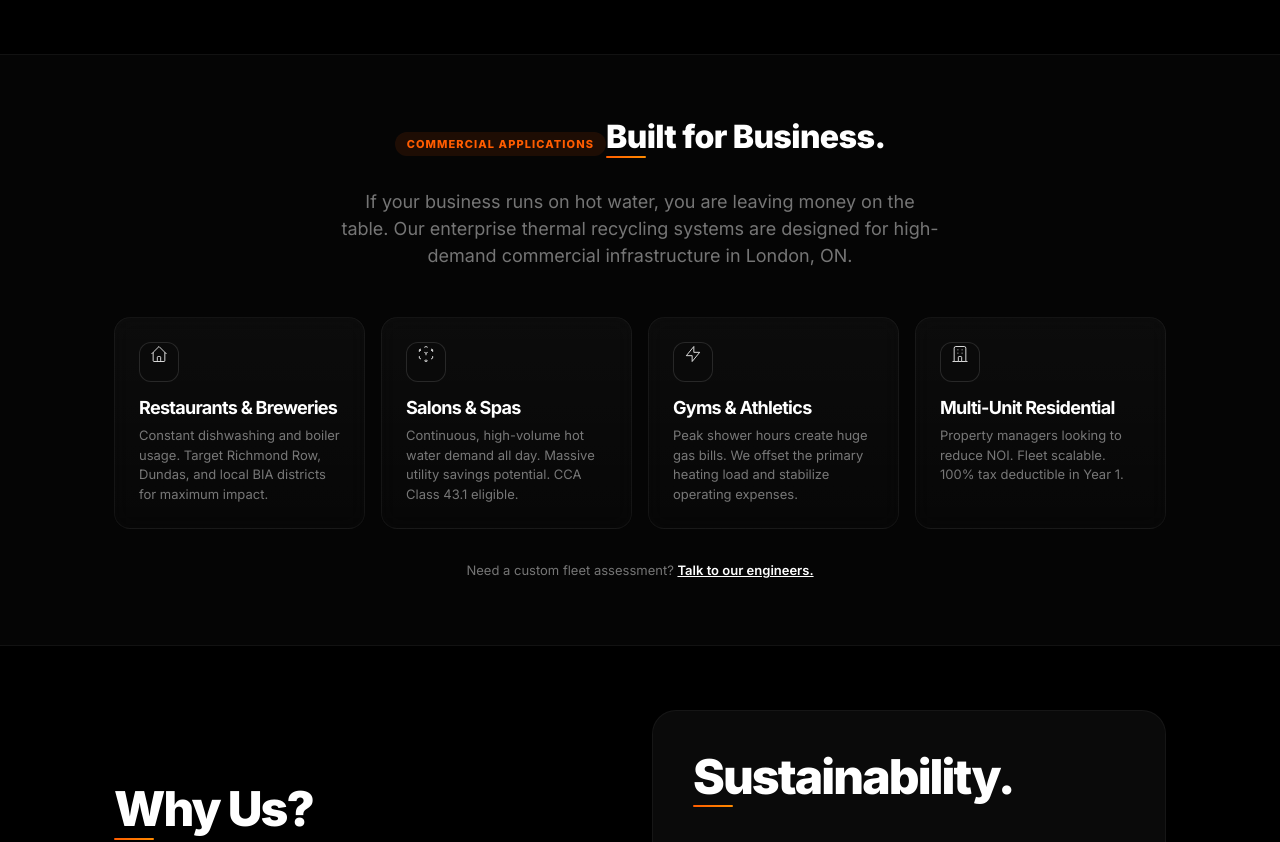
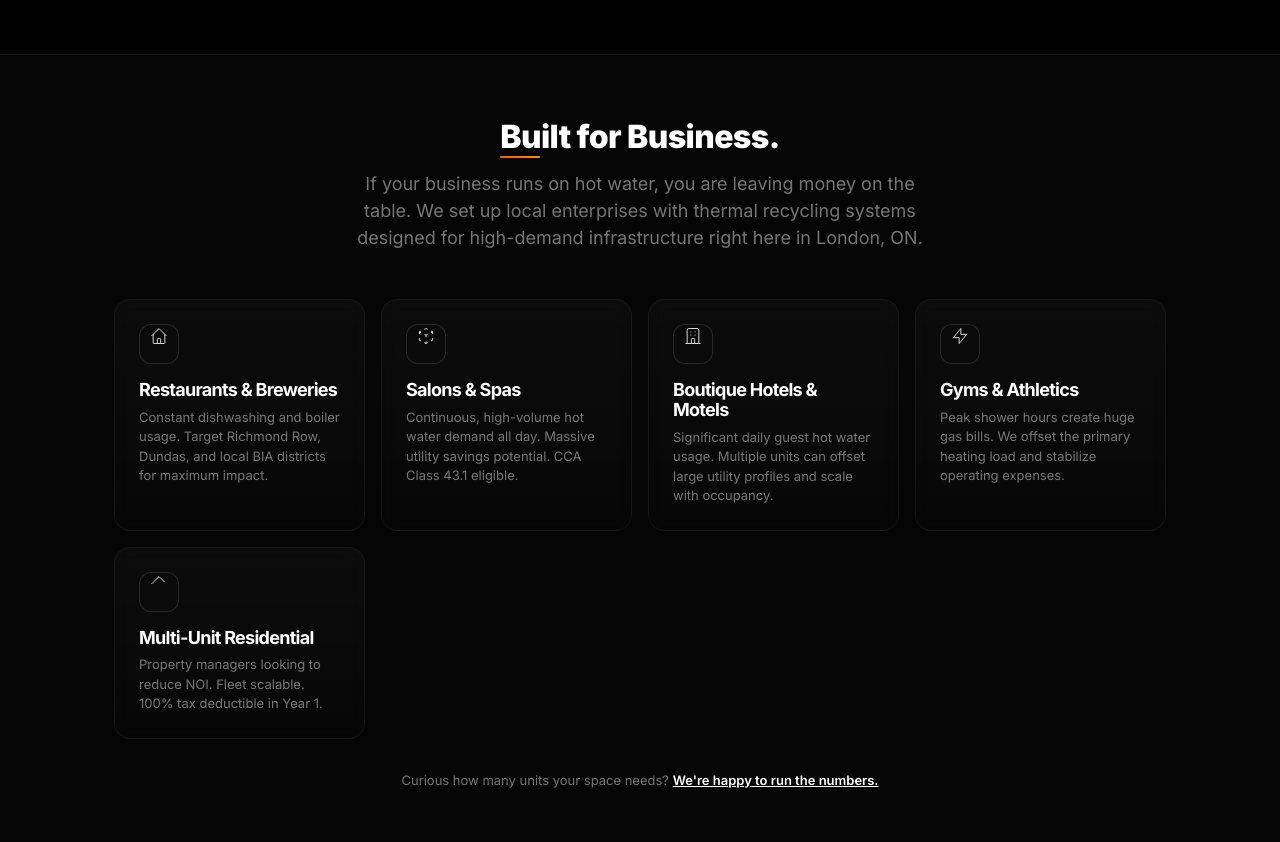
Before and after one commit to London-mining-company/genesis-heating, a Preact app: page / in a window 1280 px wide. Shown: the part 2520-3362 px from the top of the page. Built offline with nearby package versions, Linux system fonts and the light colour scheme.

Commit message:
UI: Soften commercial SEO and adjust Built for Business section

```diff
--- a/index.html
+++ b/index.html
@@ -8,12 +8,12 @@
   <meta name="viewport" content="width=device-width, initial-scale=1.0" />
 
   <!-- Primary SEO -->
-  <title>Commercial Water Heaters & Thermal Recycling | Genesis Heating Solutions London ON</title>
-  <meta name="title" content="Commercial Water Heaters & Thermal Recycling | Genesis Heating Solutions London ON">
+  <title>Smart Water Heating for Homes & Businesses | Genesis Heating London ON</title>
+  <meta name="title" content="Smart Water Heating for Homes & Businesses | Genesis Heating London ON">
   <meta name="description"
-    content="London's definitive commercial thermal recycling installer. Upgrade restaurants, salons, and gyms with smart water heaters that qualify for 100% CCA Class 43.1 immediate expensing." />
+    content="London's trusted installer for thermal recycling water heaters. Lower your home's utility bills automatically, or write off equipment for your business under CCA Class 43.1." />
   <meta name="keywords"
-    content="commercial water heater london ontario, commercial hvac london ontario, thermal recycling, cca class 43.1, restaurant water heater, genesis heating solutions, business tax deduction hvac, smart hvac london">
+    content="smart water heater london ontario, commercial water heater london ontario, thermal recycling, cca class 43.1, restaurant water heater, residential hvac london, business tax deduction hvac, genesis heating solutions">
   <meta name="robots" content="index, follow">
   <meta name="language" content="English">
   <meta name="geo.region" content="CA-ON" />
@@ -27,9 +27,9 @@
   <!-- Open Graph / Facebook -->
   <meta property="og:type" content="website">
   <meta property="og:url" content="https://www.genesisheatingsolutions.ca/">
-  <meta property="og:title" content="Commercial Water Heating that Pays You Back | Genesis London ON">
+  <meta property="og:title" content="Smart Water Heating for Homes & Businesses | Genesis London ON">
   <meta property="og:description"
-    content="Professional HVAC installation for London businesses. Drop your gas bill and write off the equipment 100% in Year 1 with thermal recycling.">
+    content="Professional HVAC installation for London homes and businesses. Drop your gas bill and write off the equipment 100% in Year 1 with thermal recycling.">
   <meta property="og:image" content="https://www.genesisheatingsolutions.ca/genesis-brand.jpg">
   <meta property="og:image:width" content="1200">
   <meta property="og:image:height" content="630">
@@ -37,9 +37,9 @@
   <!-- Twitter -->
   <meta property="twitter:card" content="summary_large_image">
   <meta property="twitter:url" content="https://www.genesisheatingsolutions.ca/">
-  <meta property="twitter:title" content="Commercial Water Heating that Pays You Back | Genesis London ON">
+  <meta property="twitter:title" content="Smart Water Heating for Homes & Businesses | Genesis London ON">
   <meta property="twitter:description"
-    content="Professional HVAC installation for London businesses. Drop your gas bill and write off the equipment 100% in Year 1 with thermal recycling.">
+    content="Professional HVAC installation for London homes and businesses. Drop your gas bill and write off the equipment 100% in Year 1 with thermal recycling.">
   <meta property="twitter:image" content="https://www.genesisheatingsolutions.ca/genesis-brand.jpg">
 
   <!-- Tracking & Enhancements deferred to body -->
--- a/src/App.tsx
+++ b/src/App.tsx
@@ -109,8 +109,9 @@ const BENEFITS = [
 const COMMERCIAL_TARGETS = [
     { i: 'M3 12l2-2m0 0l7-7 7 7M5 10v10a1 1 0 001 1h3m10-11l2 2m-2-2v10a1 1 0 01-1 1h-3m-6 0a1 1 0 001-1v-4a1 1 0 011-1h2a1 1 0 011 1v4a1 1 0 001 1m-6 0h6', t: 'Restaurants & Breweries', d: 'Constant dishwashing and boiler usage. Target Richmond Row, Dundas, and local BIA districts for maximum impact.' },
     { i: 'M14 10l-2 1m0 0l-2-1m2 1v2.5M20 7l-2 1m2-1l-2-1m2 1v2.5M14 4l-2-1-2 1M4 7l2-1M4 7l2 1M4 7v2.5M12 21l-2-1m2 1l2-1m-2 1v-2.5M6 18l-2-1v-2.5M18 18l2-1v-2.5', t: 'Salons & Spas', d: 'Continuous, high-volume hot water demand all day. Massive utility savings potential. CCA Class 43.1 eligible.' },
+    { i: 'M19 21V5a2 2 0 00-2-2H7a2 2 0 00-2 2v16m14 0h2m-2 0h-5m-9 0H3m2 0h5M9 7h1m-1 4h1m4-4h1m-1 4h1m-5 10v-5a1 1 0 011-1h2a1 1 0 011 1v5m-4 0h4', t: 'Boutique Hotels & Motels', d: 'Significant daily guest hot water usage. Multiple units can offset large utility profiles and scale with occupancy.' },
     { i: 'M13 10V3L4 14h7v7l9-11h-7z', t: 'Gyms & Athletics', d: 'Peak shower hours create huge gas bills. We offset the primary heating load and stabilize operating expenses.' },
-    { i: 'M19 21V5a2 2 0 00-2-2H7a2 2 0 00-2 2v16m14 0h2m-2 0h-5m-9 0H3m2 0h5M9 7h1m-1 4h1m4-4h1m-1 4h1m-5 10v-5a1 1 0 011-1h2a1 1 0 011 1v5m-4 0h4', t: 'Multi-Unit Residential', d: 'Property managers looking to reduce NOI. Fleet scalable. 100% tax deductible in Year 1.' },
+    { i: 'M3 12l2-2m0 0l7-7 7 7', t: 'Multi-Unit Residential', d: 'Property managers looking to reduce NOI. Fleet scalable. 100% tax deductible in Year 1.' },
 ]
 
 const FAQS = [
@@ -308,10 +309,9 @@ const IdealBusinesses = () => (
     <section className="section reveal" style={{ background: 'rgba(255,255,255,0.02)', borderTop: '1px solid var(--c-border)', borderBottom: '1px solid var(--c-border)', marginTop: 'var(--s-section)' }}>
         <div className="container">
             <header className="section-header" style={{ textAlign: 'center', marginBottom: 'var(--s-48)' }}>
-                <div style={{ display: 'inline-block', padding: '0.25rem 0.75rem', background: 'rgba(255,92,0,0.1)', color: 'var(--c-accent)', borderRadius: '100px', fontSize: '11px', fontWeight: 800, textTransform: 'uppercase', letterSpacing: '0.1em', marginBottom: '1rem' }}>Commercial Applications</div>
-                <h2 style={{ fontSize: '2rem', letterSpacing: '-0.02em' }}>Built for Business.</h2>
-                <p style={{ fontSize: '1.125rem', color: 'var(--c-text-dim)', maxWidth: '600px', margin: '1rem auto 0' }}>
-                    If your business runs on hot water, you are leaving money on the table. Our enterprise thermal recycling systems are designed for high-demand commercial infrastructure in London, ON.
+                <h2 style={{ fontSize: '2rem', letterSpacing: '-0.02em', marginBottom: '1rem' }}>Built for Business.</h2>
+                <p style={{ fontSize: '1.125rem', color: 'var(--c-text-dim)', maxWidth: '600px', margin: '0 auto' }}>
+                    If your business runs on hot water, you are leaving money on the table. We set up local enterprises with thermal recycling systems designed for high-demand infrastructure right here in London, ON.
                 </p>
             </header>
             <div style={{ display: 'grid', gridTemplateColumns: 'repeat(auto-fit, minmax(240px, 1fr))', gap: 'var(--s-16)' }}>
@@ -328,7 +328,7 @@ const IdealBusinesses = () => (
                 ))}
             </div>
             <div style={{ textAlign: 'center', marginTop: 'var(--s-32)' }}>
-                <p style={{ fontSize: '13px', color: 'var(--c-text-dim)' }}>Need a custom fleet assessment? <button onClick={() => sTo('consultation')} style={{ color: 'var(--c-text)', textDecoration: 'underline', fontWeight: 600 }}>Talk to our engineers.</button></p>
+                <p style={{ fontSize: '13px', color: 'var(--c-text-dim)' }}>Curious how many units your space needs? <button onClick={() => sTo('consultation')} style={{ color: 'var(--c-text)', textDecoration: 'underline', fontWeight: 600 }}>We're happy to run the numbers.</button></p>
             </div>
         </div>
     </section>
```
